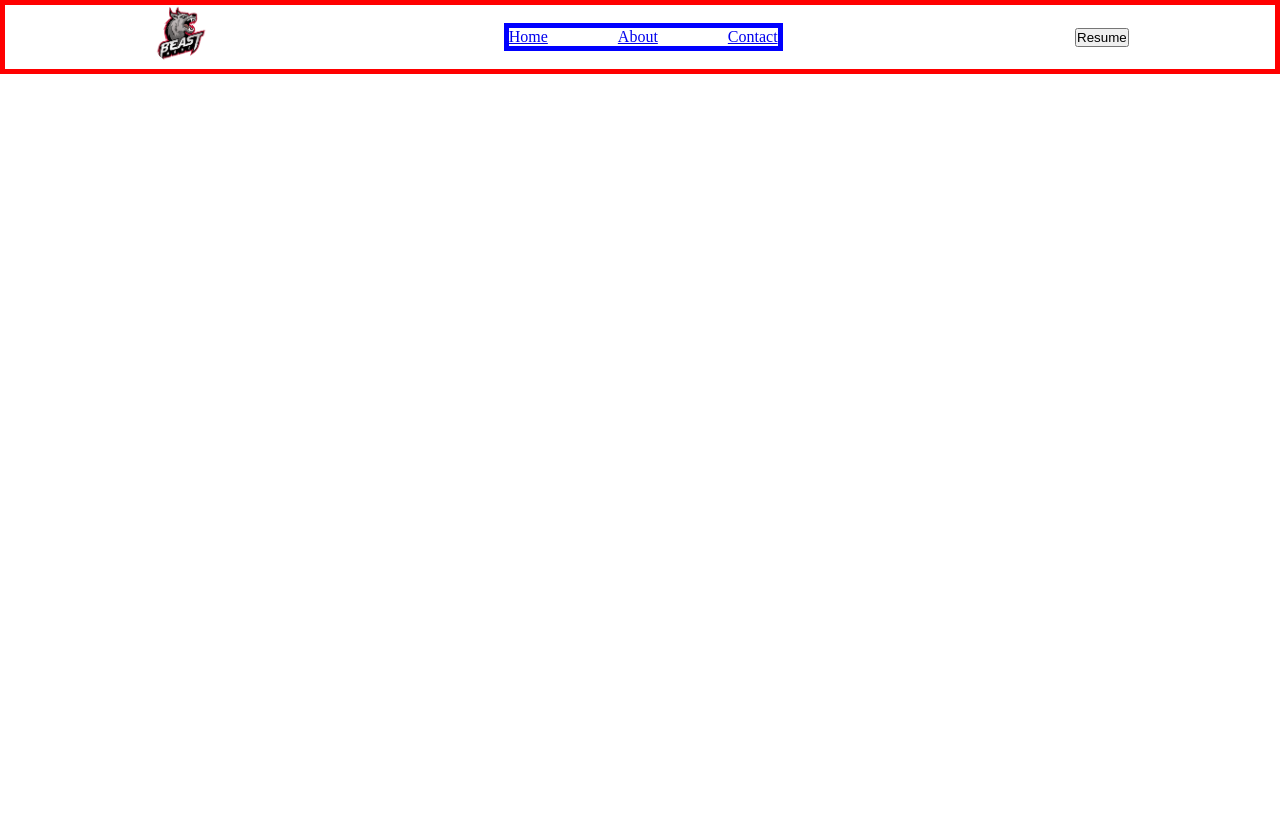
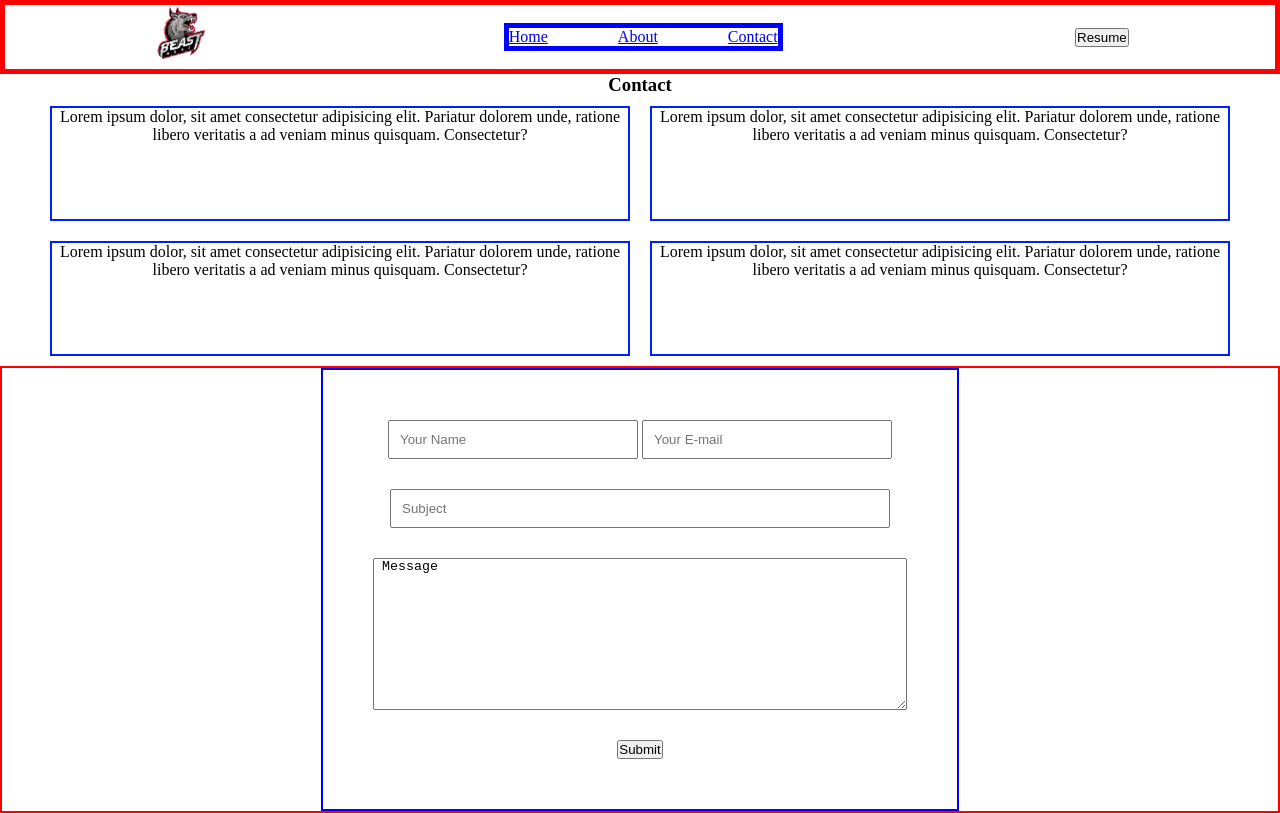
Before and after one commit to aashishthakurcodes/projects, a plain HTML site: page Contact/index.html in a window 1280 px wide. Drawn offline with Linux system fonts and the light colour scheme.

Commit message:
Contact Page structured

```diff
--- a/Contact/index.html
+++ b/Contact/index.html
@@ -1,11 +1,12 @@
 <!DOCTYPE html>
 <html lang="en">
   <head>
-    <meta charset="UTF-8">
-    <meta http-equiv="X-UA-Compatible" content="IE=edge">
-    <meta name="viewport" content="width=device-width, initial-scale=1.0">
+    <meta charset="UTF-8" />
+    <meta http-equiv="X-UA-Compatible" content="IE=edge" />
+    <meta name="viewport" content="width=device-width, initial-scale=1.0" />
     <title>Contact</title>
-    <link rel="stylesheet" href="style.css">
+    <link rel="stylesheet" href="style.css" />
+    <link rel="stylesheet" href="https://cdnjs.cloudflare.com/ajax/libs/font-awesome/6.3.0/css/all.min.css" integrity="sha512-SzlrxWUlpfuzQ+pcUCosxcglQRNAq/DZjVsC0lE40xsADsfeQoEypE+enwcOiGjk/bSuGGKHEyjSoQ1zVisanQ==" crossorigin="anonymous" referrerpolicy="no-referrer" />
   </head>
   <body>
     <div class="main">
@@ -28,18 +29,59 @@
         </div>
 
         <div class="togglebtn">
-              <button id="navbtn"><svg xmlns="http://www.w3.org/2000/svg"  width="20px"
-                height="20px"viewBox="0 0 448 512"><!--! Font Awesome Pro 6.3.0 by @fontawesome - https://fontawesome.com License - https://fontawesome.com/license (Commercial License) Copyright 2023 Fonticons, Inc. --><path d="M0 96C0 78.3 14.3 64 32 64H416c17.7 0 32 14.3 32 32s-14.3 32-32 32H32C14.3 128 0 113.7 0 96zM0 256c0-17.7 14.3-32 32-32H416c17.7 0 32 14.3 32 32s-14.3 32-32 32H32c-17.7 0-32-14.3-32-32zM448 416c0 17.7-14.3 32-32 32H32c-17.7 0-32-14.3-32-32s14.3-32 32-32H416c17.7 0 32 14.3 32 32z"/></svg></button>
+          <button id="navbtn">
+            <svg
+              xmlns="http://www.w3.org/2000/svg"
+              width="20px"
+              height="20px"
+              viewBox="0 0 448 512"
+            >
+              <!--! Font Awesome Pro 6.3.0 by @fontawesome - https://fontawesome.com License - https://fontawesome.com/license (Commercial License) Copyright 2023 Fonticons, Inc. -->
+              <path
+                d="M0 96C0 78.3 14.3 64 32 64H416c17.7 0 32 14.3 32 32s-14.3 32-32 32H32C14.3 128 0 113.7 0 96zM0 256c0-17.7 14.3-32 32-32H416c17.7 0 32 14.3 32 32s-14.3 32-32 32H32c-17.7 0-32-14.3-32-32zM448 416c0 17.7-14.3 32-32 32H32c-17.7 0-32-14.3-32-32s14.3-32 32-32H416c17.7 0 32 14.3 32 32z"
+              />
+            </svg>
+          </button>
         </div>
       </nav>
       <!-- Section 1 end -->
 
-          <div id="toggledata" >
+      <div id="toggledata"></div>
+      <!-- Section 1 end -->
+      <!-- Section 2 start -->
+      <section>
+        <div class="container_sec2">
+            <h3 style="text-align: center;">Contact</h3>
+            <div class="Sec2_main">
+              <div><p>Lorem ipsum dolor, sit amet consectetur adipisicing elit. Pariatur dolorem unde, ratione libero veritatis a ad veniam minus quisquam. Consectetur?</p></div>
 
+              <div><p>Lorem ipsum dolor, sit amet consectetur adipisicing elit. Pariatur dolorem unde, ratione libero veritatis a ad veniam minus quisquam. Consectetur?</p></div>
+
+
+
+              <div><p>Lorem ipsum dolor, sit amet consectetur adipisicing elit. Pariatur dolorem unde, ratione libero veritatis a ad veniam minus quisquam. Consectetur?</p></div>
+
+              <div><p>Lorem ipsum dolor, sit amet consectetur adipisicing elit. Pariatur dolorem unde, ratione libero veritatis a ad veniam minus quisquam. Consectetur?</p></div>
+            </div>
         </div>
 
+        <div class="form">
+          <form action="get" class="mainform">
+            <div>
+            <input id="input1" type="text" placeholder="Your Name">
+            <input id="input2" type="text" placeholder="Your E-mail">
+          </div>
+            <div>
+            <input  id="input3" type="text" placeholder="Subject">
+          </div>
+            <textarea class="msgtext" name="" id="" cols="10" rows="10"> Message</textarea>
+            <div>
+            <button>Submit</button></div>
+          </form>
         </div>
 
+      </section>
+    </div>
   </body>
   <script src="./Script.js"></script>
 </html>
--- a/Contact/style.css
+++ b/Contact/style.css
@@ -35,6 +35,47 @@ img{
     border-radius: 50%;
 }
 
+/* Section 2 */
+.Sec2_main{
+    display: grid;
+    grid-template-columns: 1fr 1fr ;
+    /* grid-template-rows: 1fr 1fr 1fr; */
+    gap: 20px;
+    margin: 10px 50px;
+    text-align: center;
+    height: 250px;
+}
+.Sec2_main div{
+    border: 2px solid rgb(0, 30, 255);
+   place-items: center;
+}
+/* Section 3 */
+.form{
+    border: 2px solid red;
+    text-align: center;
+    display: flex;
+    flex-direction: column;
+    justify-content: center;
+    align-items: center;
+}
+.mainform{
+    border: 2px solid blue;
+    width: 50%;
+    padding: 50px;
+    display: flex;
+    flex-direction: column;
+    gap: 30px;
+}
+#input1,#input2{
+    width: 250px;
+    padding: 10px;
+}
+#input3{
+    width: 500px;
+    padding: 10px;
+}
+
+
 @media screen and (max-width:450px){
    .container{
     display: flex;
@@ -70,5 +111,24 @@ img{
     list-style: none;
     gap: 30px;
    }
+   /* Section 2 */
+   .Sec2_main{
+    grid-template-columns: 1fr;
+   }
+   .form{
+    margin-top: 150px;
+
+   }
+   .mainform{
+    display: flex;
+    flex-direction: column;
+    justify-content: center;
+    align-items: center;
+}
+
+   #input1,#input2,#input3{
+    width: 120px;
+    padding: 4px;
+}
 
 }
```
Lines whose indentation alone changed are shown as unchanged.
